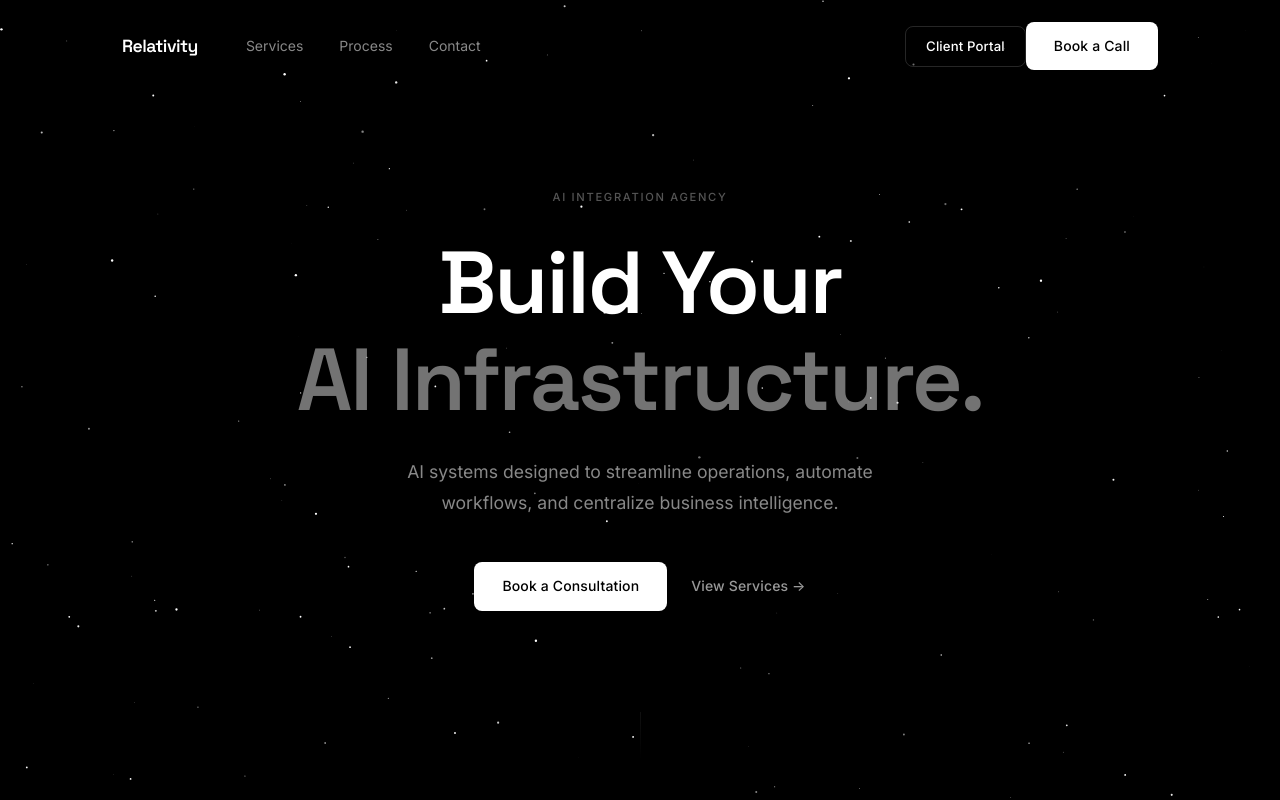
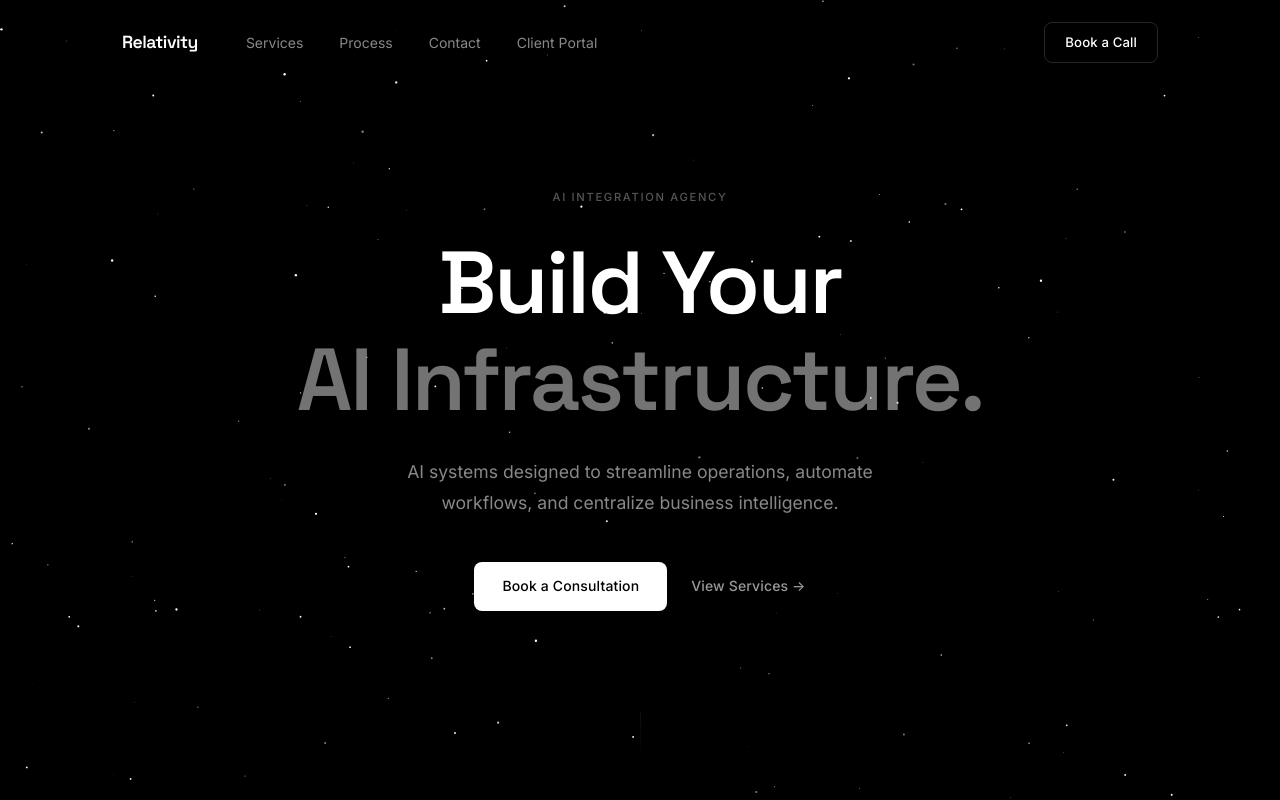
Before and after one commit to relativitysystems/Relativity, a website: page index.html in a window 1280 px wide. Shown: the top 800 px of the page. Drawn offline with Linux system fonts and the light colour scheme; animation ran at ten frames a second.

Commit message:
client portal style

```diff
--- a/index.html
+++ b/index.html
@@ -20,9 +20,9 @@
         <li><a href="#services">Services</a></li>
         <li><a href="#process">Process</a></li>
         <li><a href="#contact">Contact</a></li>
+        <li><a href="portal.html">Client Portal</a></li>
       </ul>
-      <a href="portal.html" class="btn btn-outline">Client Portal</a>
-      <a href="#contact" class="btn btn-primary">Book a Call</a>
+      <a href="#contact" class="btn btn-outline">Book a Call</a>
     </div>
   </nav>
 
```
